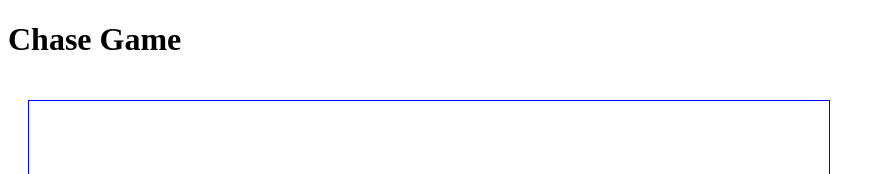
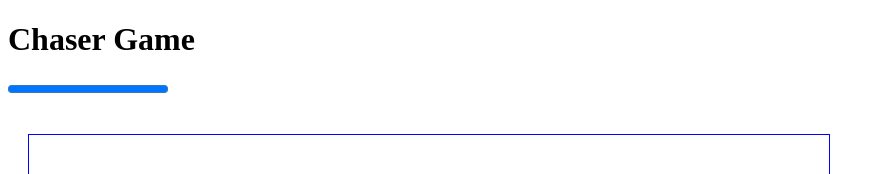
Before and after one commit to rayklaw/chaser, a plain HTML site: page index.html in a window 1280 px wide. Shown: the top 174 px of the page, without its empty margins (0-885 px from the left). Drawn offline with Linux system fonts and the light colour scheme.

Commit message:
add progress bar

```diff
--- a/index.html
+++ b/index.html
@@ -5,8 +5,9 @@
      <link rel="stylesheet" href="chaser.css">
   </head>
   <body>
-     <h1>Chase Game</h1>
-    <canvas width="800" height="800"></canvas>
+     <h1>Chaser Game</h1>
+       <p><progress max=100 value=100></progress></p>
+       <canvas width="800" height="800"></canvas>
     <script scr="chaser.js"></script>
   </body>
 </html>
```
